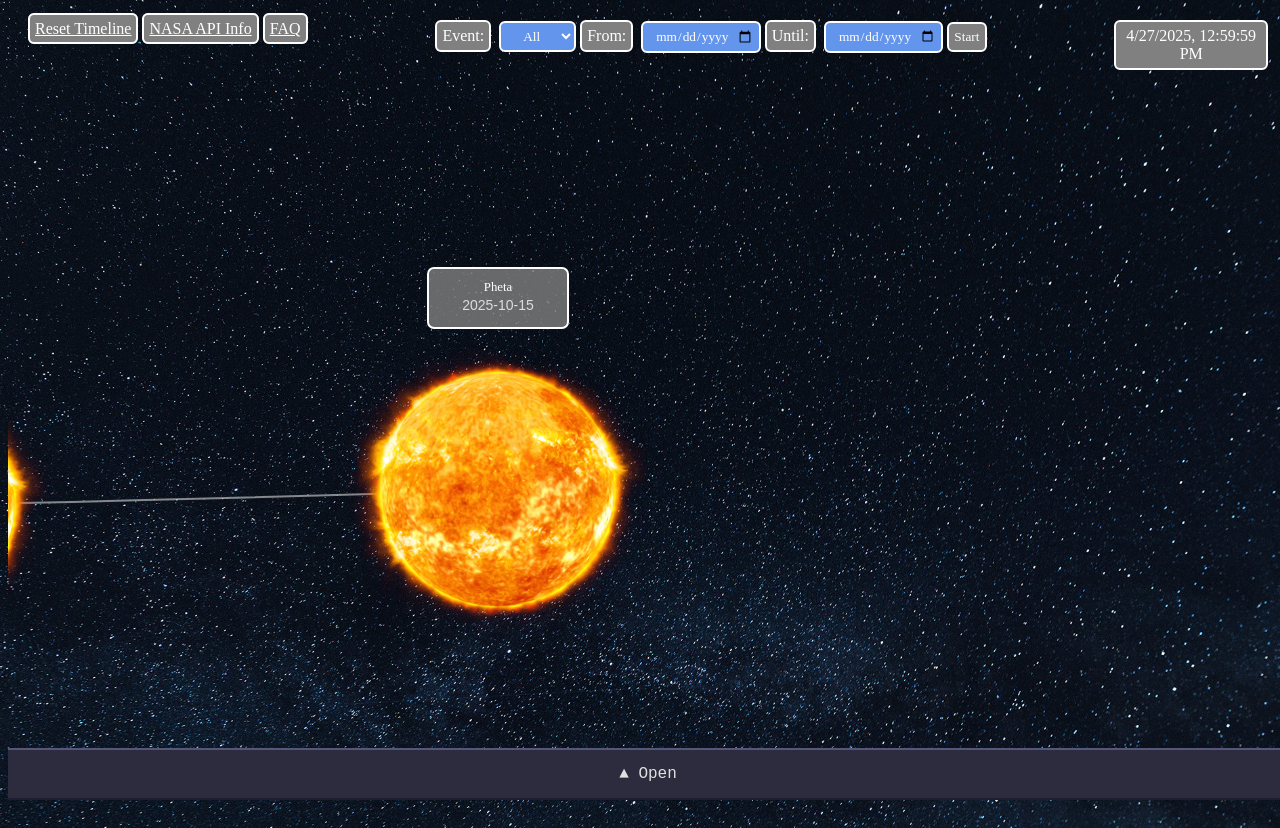
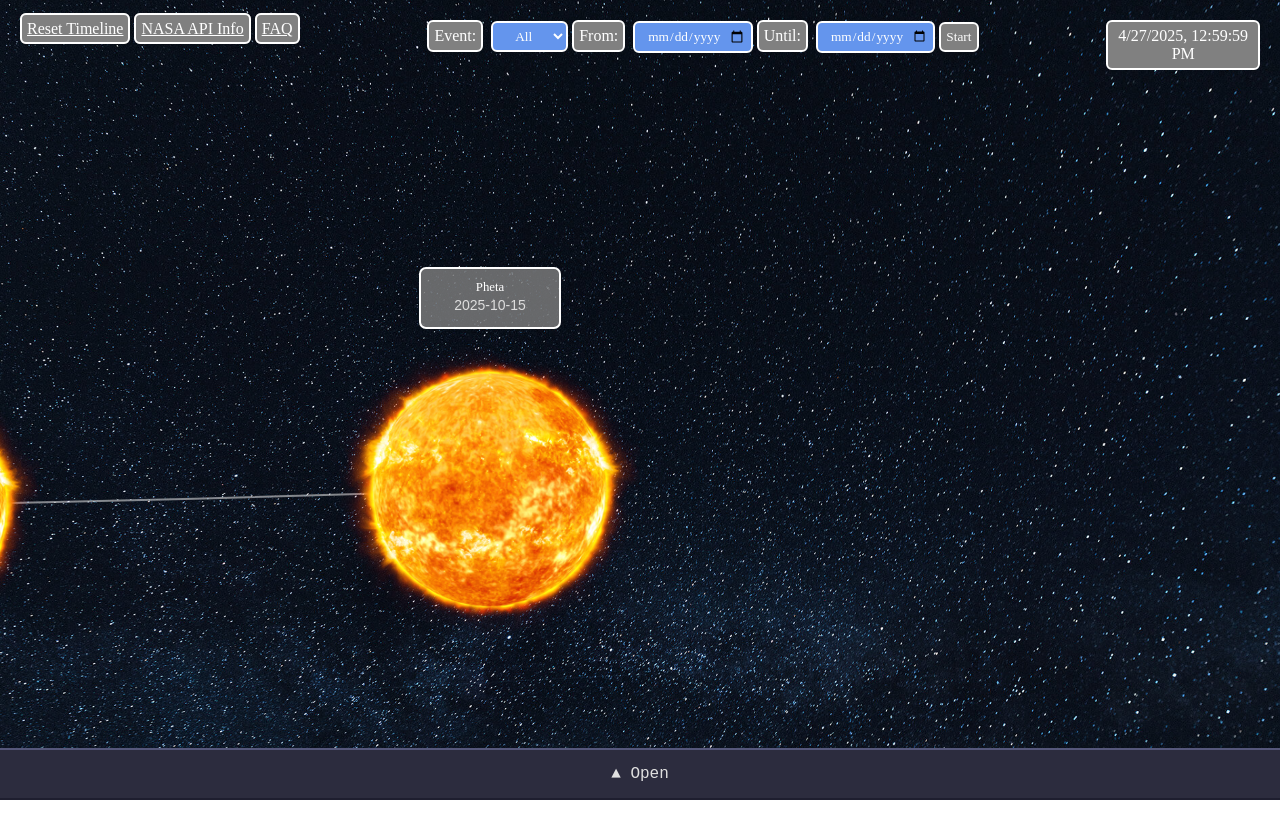
Before and after one commit to vanessastraka/WEB_SpaceTimeline, a website: page files/index.html in a window 1280 px wide. After the commit the page ends 800 px from the top, so only its background shows below. Drawn offline with Linux system fonts and the light colour scheme.

Commit message:
Added html, body to timeline.css to remove the small space on the left side. Now Info-Panel and image of the sun goes completely to the border.

```diff
--- a/files/styles/css/timeline.css
+++ b/files/styles/css/timeline.css
@@ -1,8 +1,17 @@
 /* files/styles/css/timeline.css */
 
 /* Der sichtbare Bereich – overflow hidden, Cursor zum Ziehen */
+
+html, body {
+    margin: 0;
+    padding: 0;
+    width: 100%;
+    height: 100%;
+    overflow-x: hidden;
+  }
+
 #timeline-container {
-    width: 100vw;           /* fast volle Breite */
+    width: 100%;           /* fast volle Breite */
     max-width: none;       /* keine fixe Obergrenze */
     height: 500px;         /* gibt Platz für den Bogen */
     margin: 150px 0 40px 0; /* oben/rechts/unten 40px, links 0 */
```
